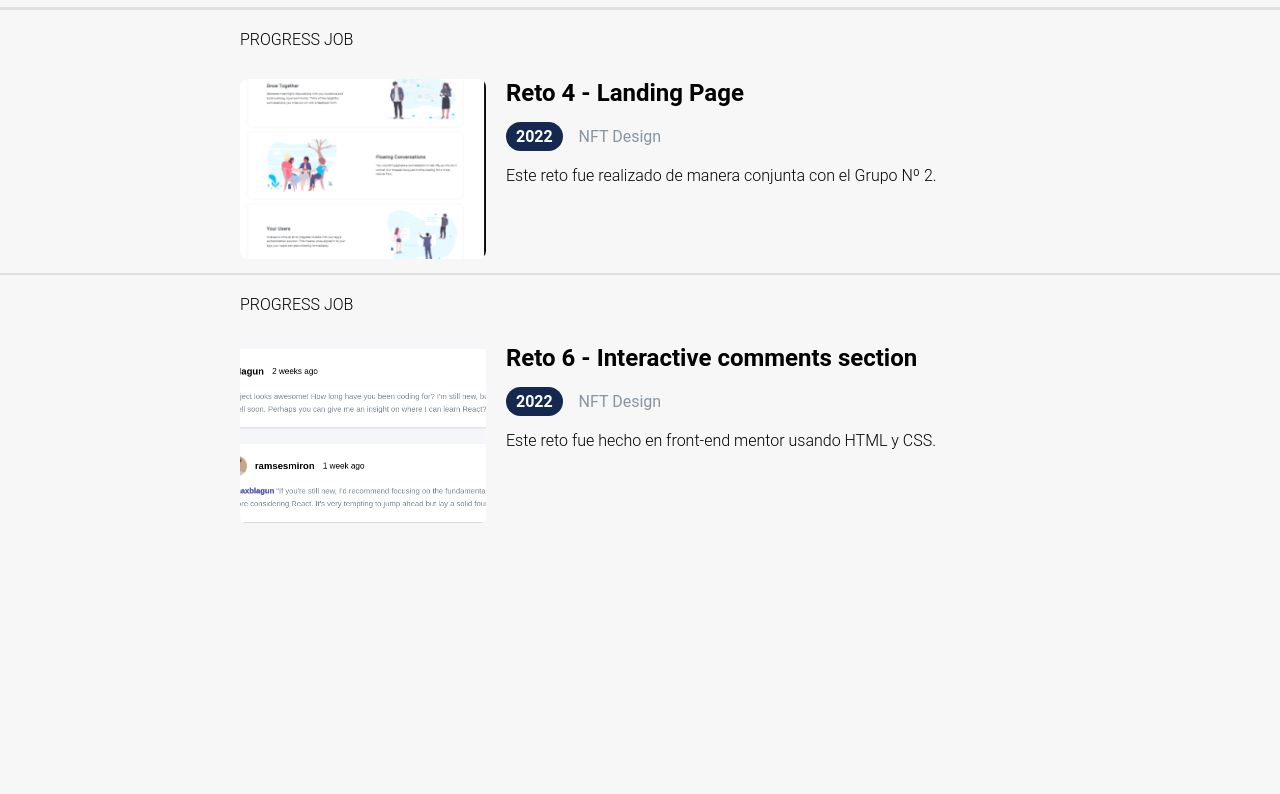
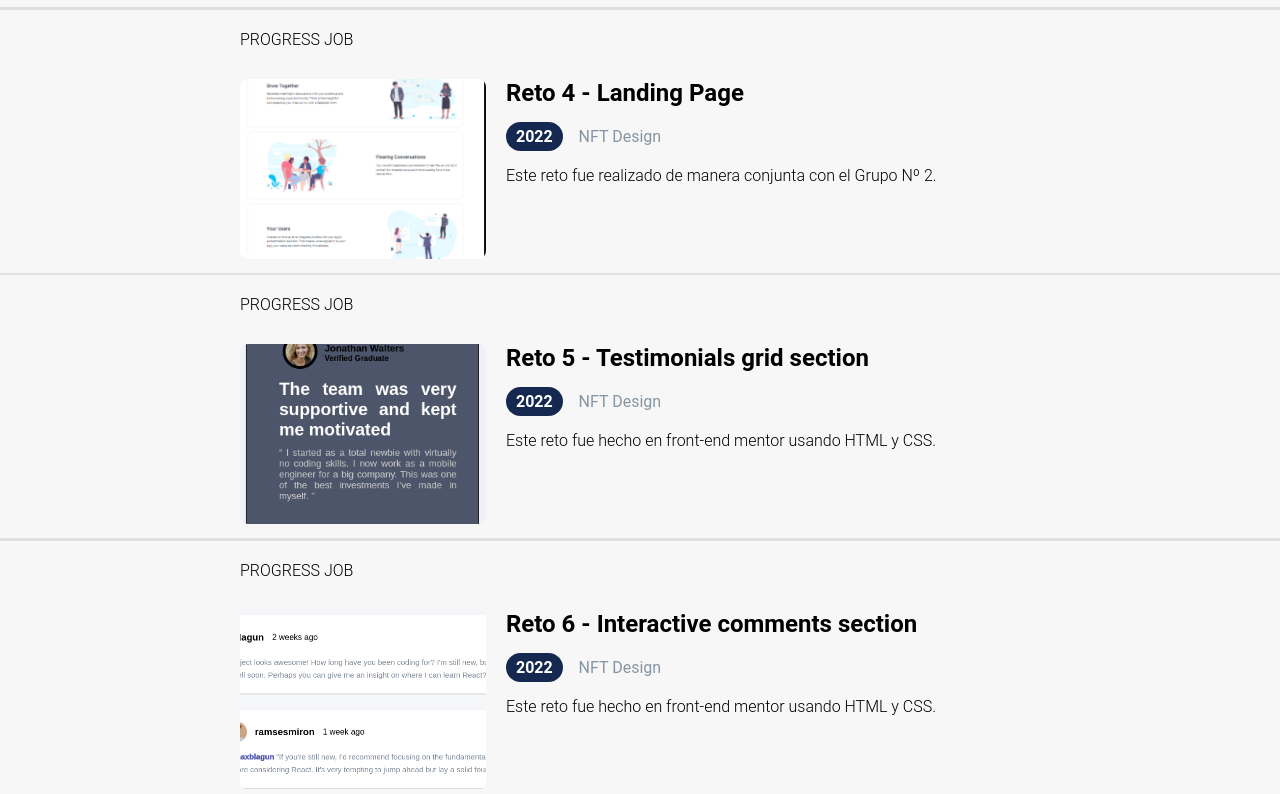
Before and after one commit to oxcar99/portafolio, a plain HTML site: page index.html in a window 1280 px wide. Shown: the part 1223-2017 px from the top of the page. Before the commit the page ends 1751 px from the top, so only its background shows below. Drawn offline with Linux system fonts and the light colour scheme.

Commit message:
se agrego reto 5

```diff
--- a/index.html
+++ b/index.html
@@ -117,6 +117,32 @@
             </div>
         </div>
     </section>
+    <!--Reto 5-->
+    <hr>
+    <section>
+        <div class="section-works">
+            <h4 class="text-works">PROGRESS JOB</h4>
+            <div class="card">
+                <div>
+                    <a class="link-portafolio" href="https://oxcar99.github.io/grilla-card/">
+                        <img src="./images/grilla_reto5.png" alt="" />
+                    </a>
+                </div>
+                <div class="container-detail">
+                    <a class="link-portafolio" href="https://oxcar99.github.io/grilla-card/" target="_blank">
+                        <h2>Reto 5 - Testimonials grid section </h2>
+                    </a>
+                    <p>
+                        <span class="label-dark">2022</span>
+                        <span class="text-light">&nbsp;&nbsp;&nbsp;NFT Design</span>
+                    </p>
+                    <p class="resume">
+                        Este reto fue hecho en front-end mentor usando HTML y CSS.
+                    </p>
+                </div>
+            </div>
+        </div>
+    </section>
     <!--Reto 6-->
     <hr>
     <section>
```
Also changed, not shown: images/grilla_reto5.png (added).
